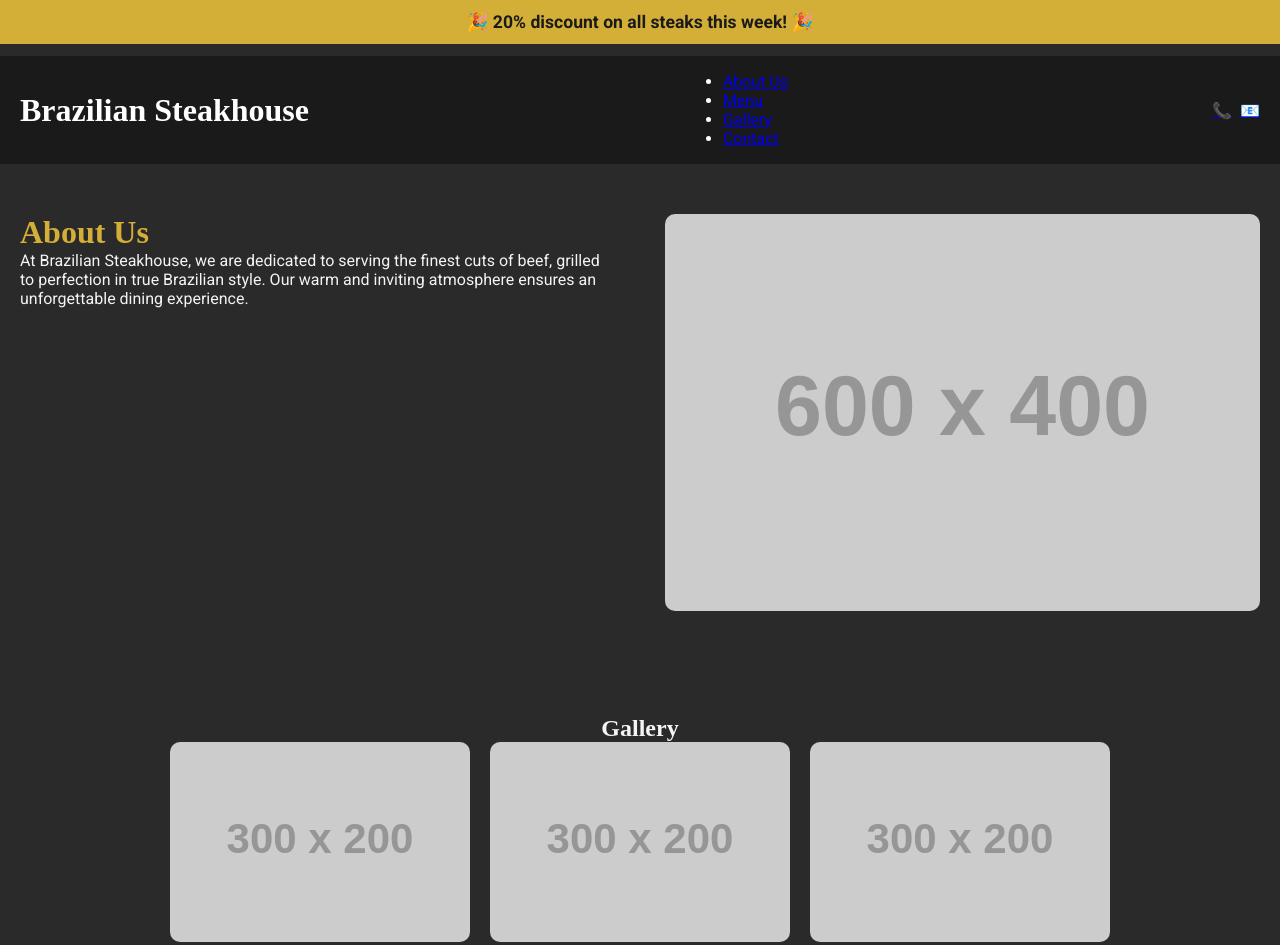
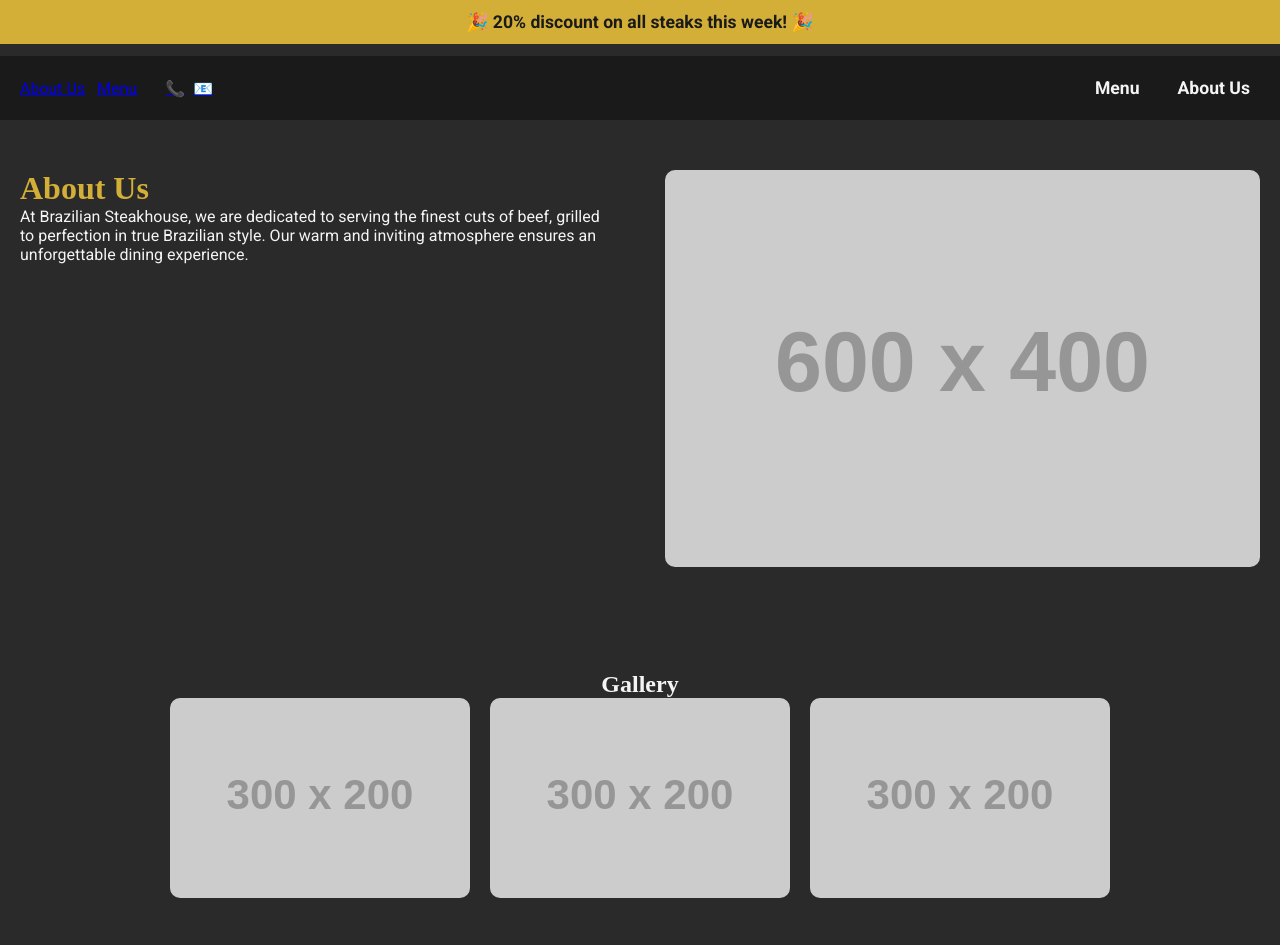
Before and after one commit to Siana02/Steakhouse-, a plain HTML site: page index.html in a window 1280 px wide. Shown: the top 945 px of the page. Drawn offline with Linux system fonts and the light colour scheme; placeholder pictures from the web are drawn by us; a web font is replaced by a local one.

Commit message:
Update index.html

```diff
--- a/index.html
+++ b/index.html
@@ -8,28 +8,28 @@
     <link rel="stylesheet" href="styles.css">
 </head>
 <body>
-
-    <!-- Header Section -->
-    <header>
         <div class="popup-notification">
   🎉 20% discount on all steaks this week! 🎉
 </div>
-        <div class="logo">
-            <h1>Brazilian Steakhouse</h1>
-        </div>
+
+        <header>
+    <div class="header-left">
         <nav>
             <ul>
                 <li><a href="#about">About Us</a></li>
                 <li><a href="#menu">Menu</a></li>
-                <li><a href="#gallery">Gallery</a></li>
-                <li><a href="#contact">Contact</a></li>
             </ul>
         </nav>
         <div class="header-icons">
             <a href="#" class="icon">📞</a>
             <a href="#" class="icon">📧</a>
         </div>
-    </header>
+    </div>
+    <div class="header-right">
+        <a href="#menu" class="header-link">Menu</a>
+        <a href="#about" class="header-link">About Us</a>
+    </div>
+</header>
 
     <!-- About Us Section -->
     <section id="about" class="about-section">
```
